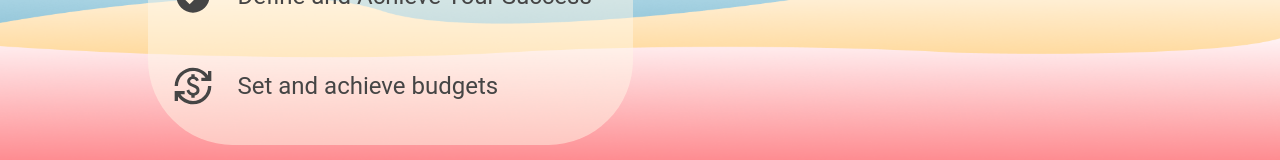
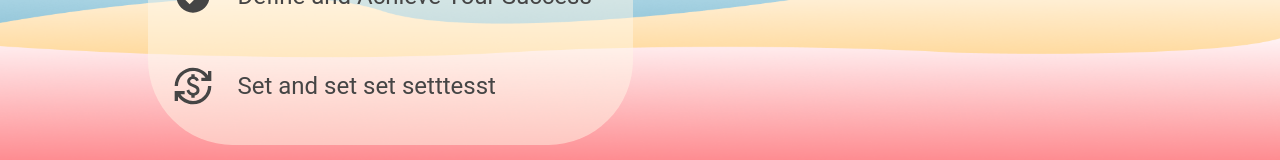
Before and after one commit to tjordanv/CashEd, a React (Create React App) app in the folder frontend/: page /home in a window 1280 px wide. Shown: the part 602-762 px from the top of the page. Built offline with nearby package versions, Linux system fonts and the light colour scheme; what @mui/styled-engine-sc would draw is missing.

Commit message:
Update Home.js

```diff
--- a/frontend/src/pages/Home.js
+++ b/frontend/src/pages/Home.js
@@ -38,7 +38,7 @@ const Home = () => {
     {
       index: 4,
       icon: CurrencyExchangeIcon,
-      text: "Set and  achieve budgets",
+      text: "Set and set set setttesst",
       hoverColor: "#227C9D"
     }
   ]
```
